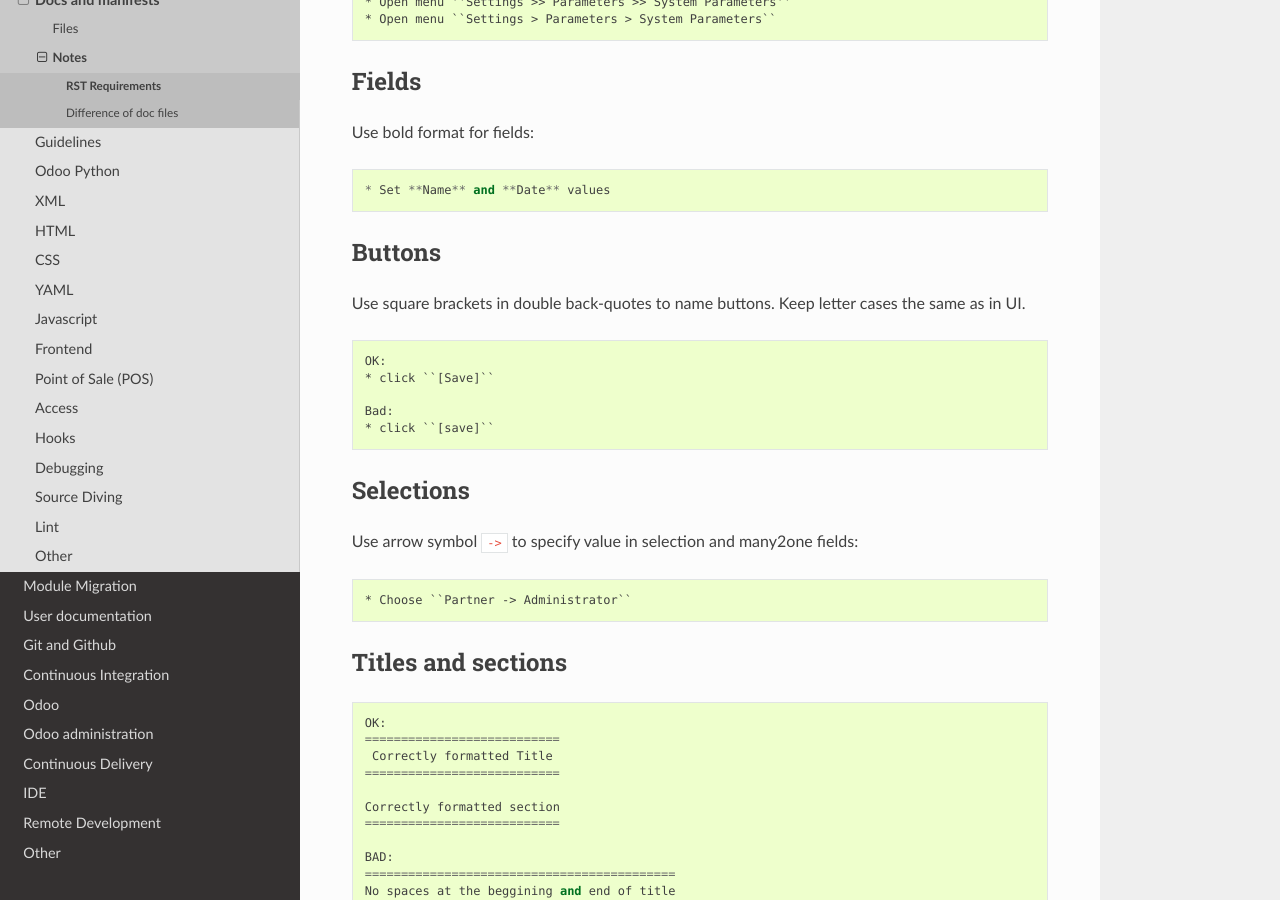
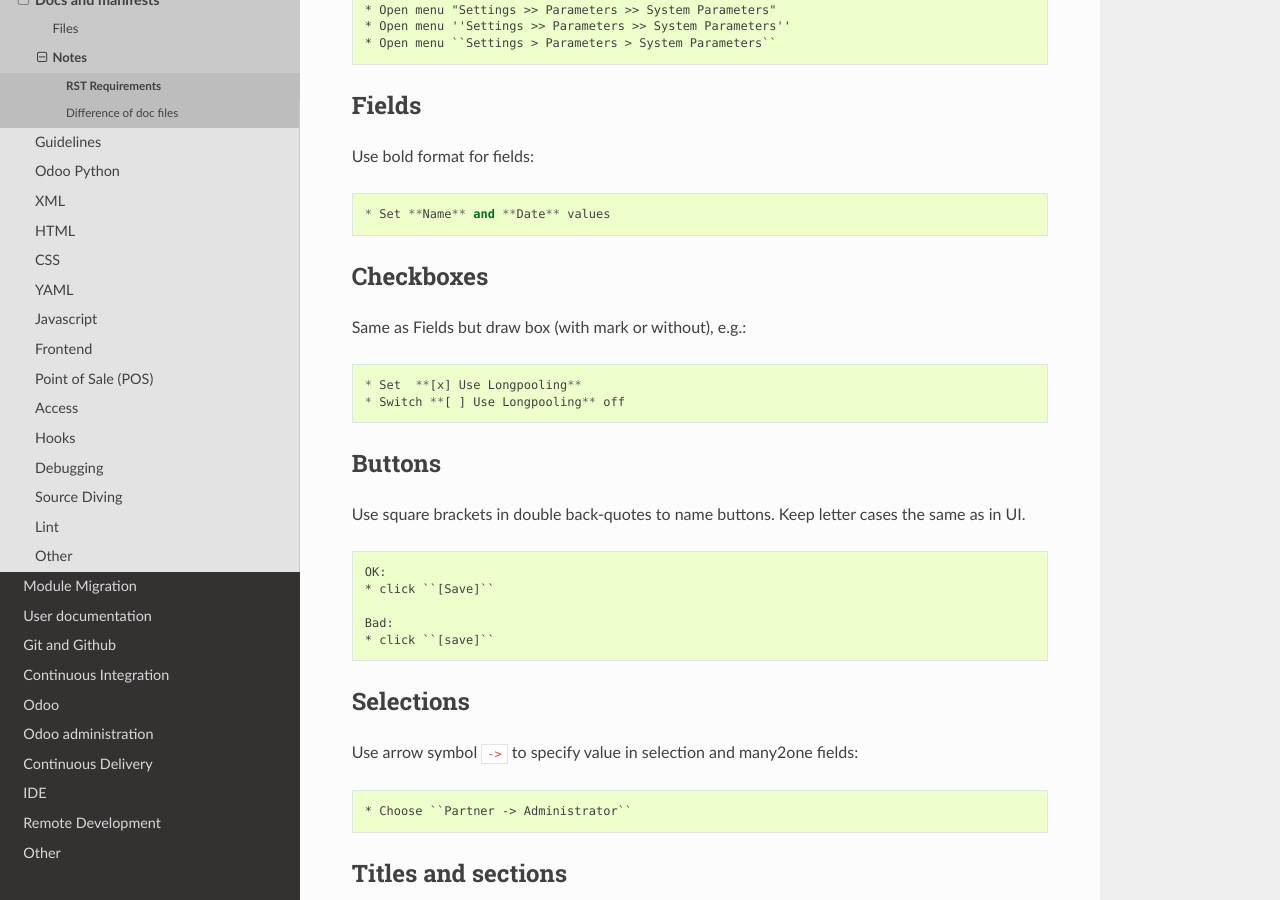
Before and after one commit to itpp-labs/odoo-development, a Sphinx documentation site: the page built from docs/dev/docs/rst-requirements.rst, in a window 1280 px wide and 900 px high, scrolled down 1950 px. Built offline with Sphinx 7.4.7 and the Read the Docs theme 2.0.0, drawn with Linux system fonts in a browser that asks for light colours; pages that are not in the unit, such as notebooks, are missing from menus.

Commit message:
rst: how to format checkboxes

```diff
--- a/docs/dev/docs/rst-requirements.rst
+++ b/docs/dev/docs/rst-requirements.rst
@@ -106,6 +106,13 @@ Use bold format for fields::
 
     * Set **Name** and **Date** values
 
+Checkboxes
+==========
+
+Same as Fields but draw box (with mark or without), e.g.::
+
+    * Set  **[x] Use Longpooling**
+    * Switch **[ ] Use Longpooling** off
 
 Buttons
 =======
```
